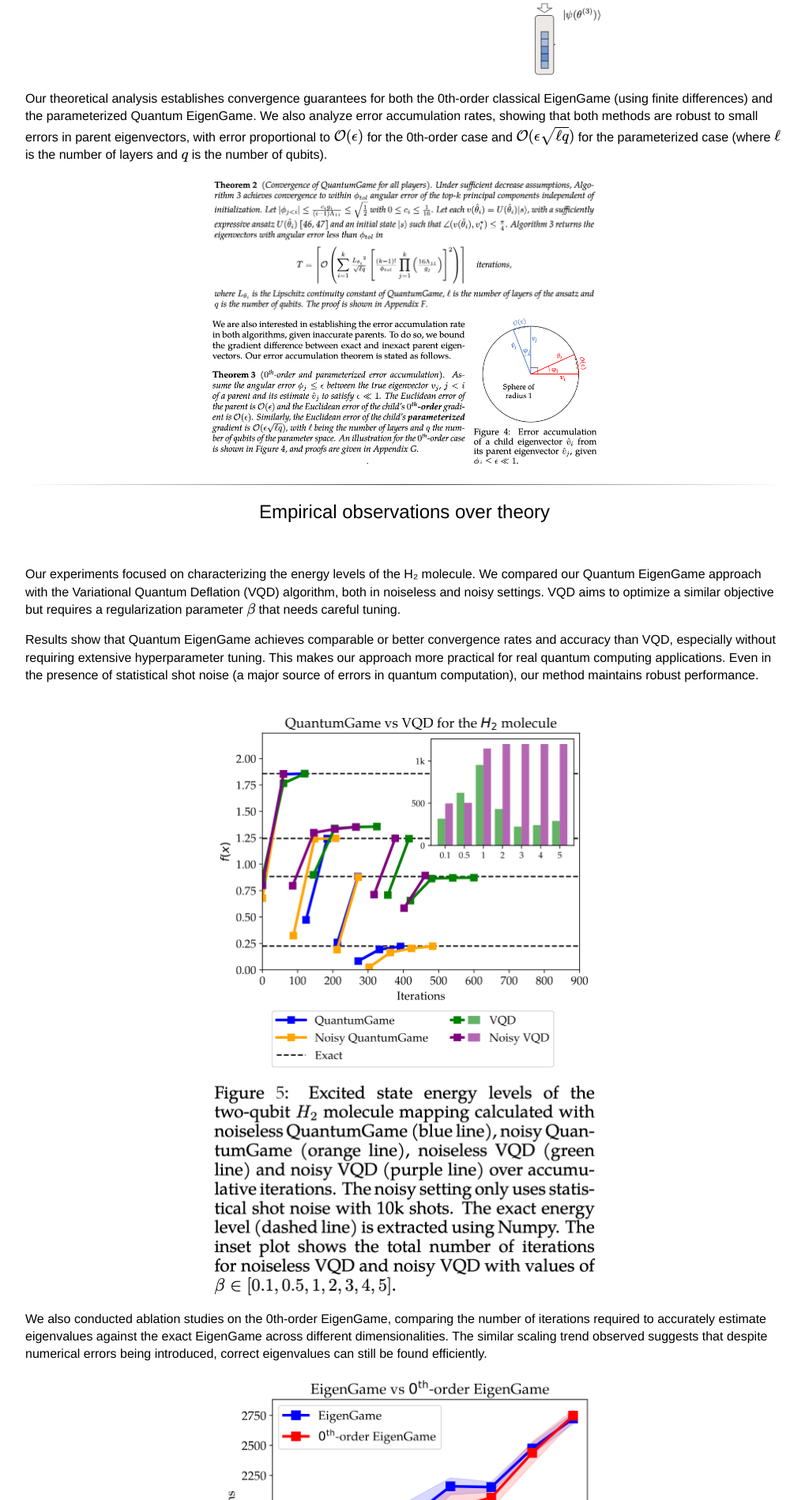
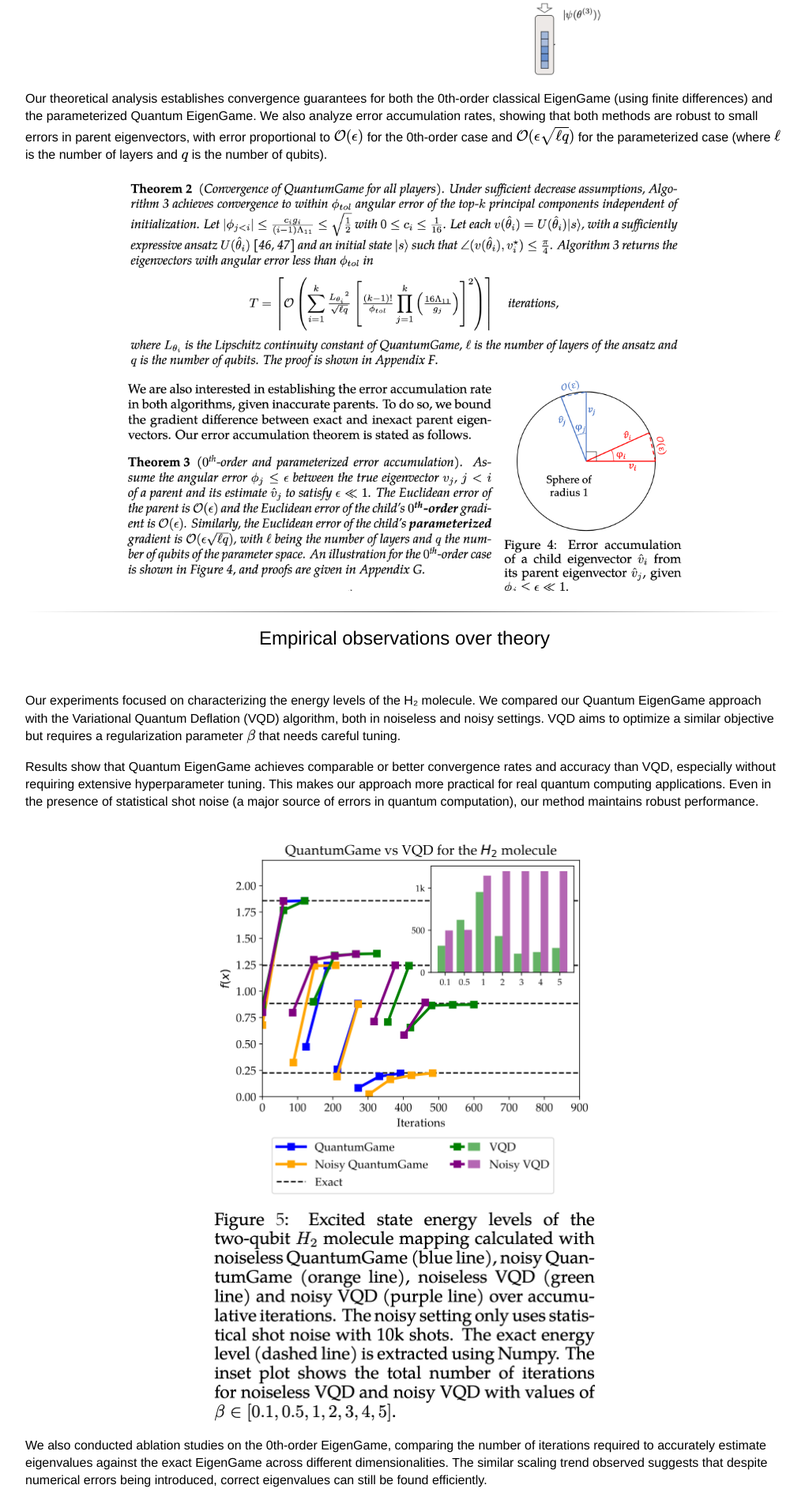
Before and after one commit to akyrillidis/explore-quantum, a Jekyll site: the page QuantumEigenGame.html, which Jekyll copies as it is, in a window 1280 px wide. Shown: the part 2740-4639 px from the top of the page at 79% size, without its empty margins (128-1147 px from the left). Built offline with Jekyll 4.4.1, drawn with Linux system fonts in a browser that asks for light colours; some web fonts are replaced.

Commit message:
Update QuantumEigenGame.html

```diff
--- a/QuantumEigenGame.html
+++ b/QuantumEigenGame.html
@@ -274,12 +274,12 @@
 </p>
 <td align="center" width="960px">
     <center>
-        <td><img class="rounded" style="width:500px" src="./assets/img/qeig_theory1.png"/></td>
+        <td><img class="rounded" style="width:720px" src="./assets/img/qeig_theory1.png"/></td>
     </center>
 </td>
 <td align="center" width="960px">
     <center>
-        <td><img class="rounded" style="width:500px" src="./assets/img/qeig_theory2.png"/></td>
+        <td><img class="rounded" style="width:720px" src="./assets/img/qeig_theory2.png"/></td>
     </center>
 </td>
 
```
